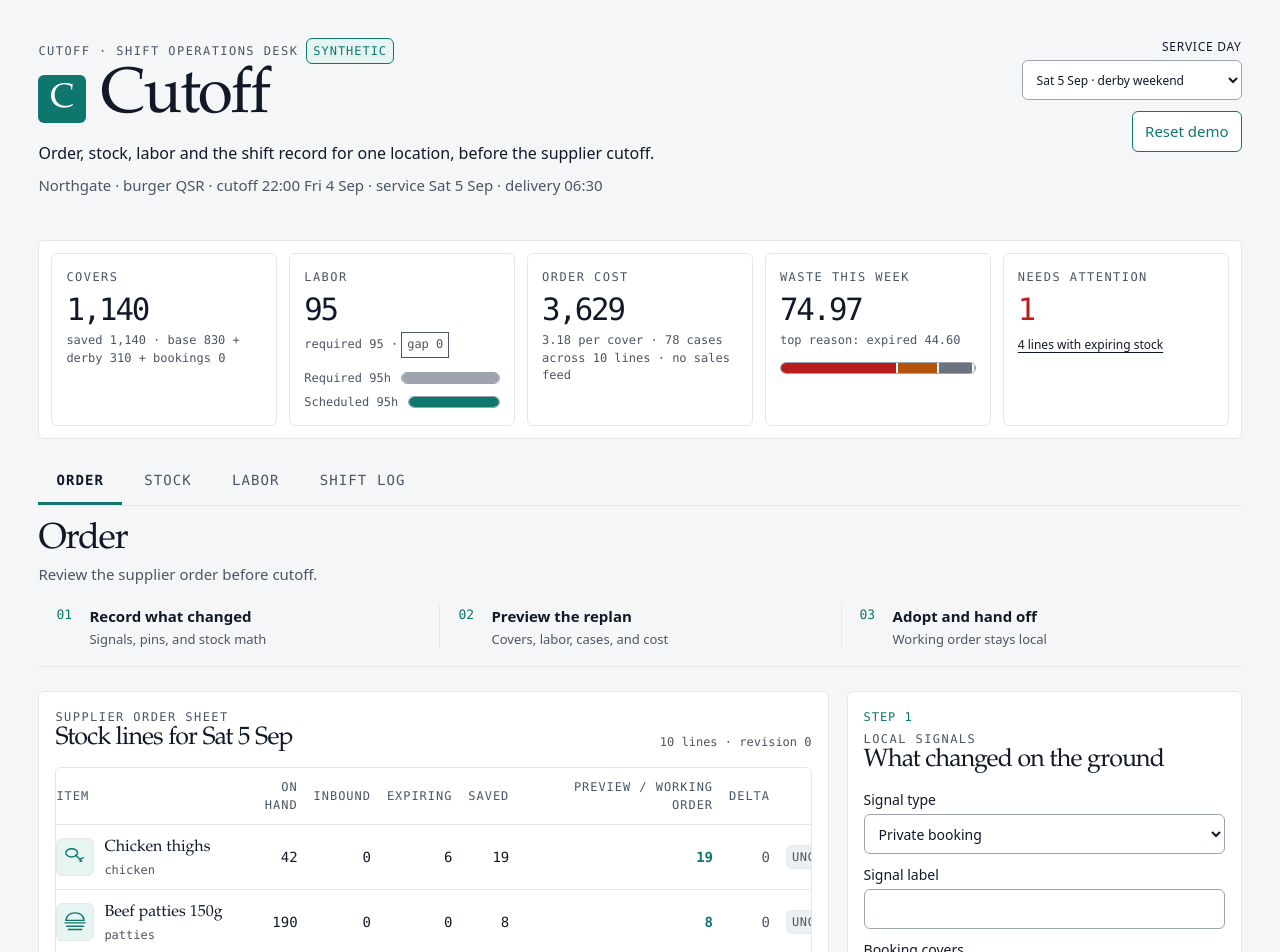
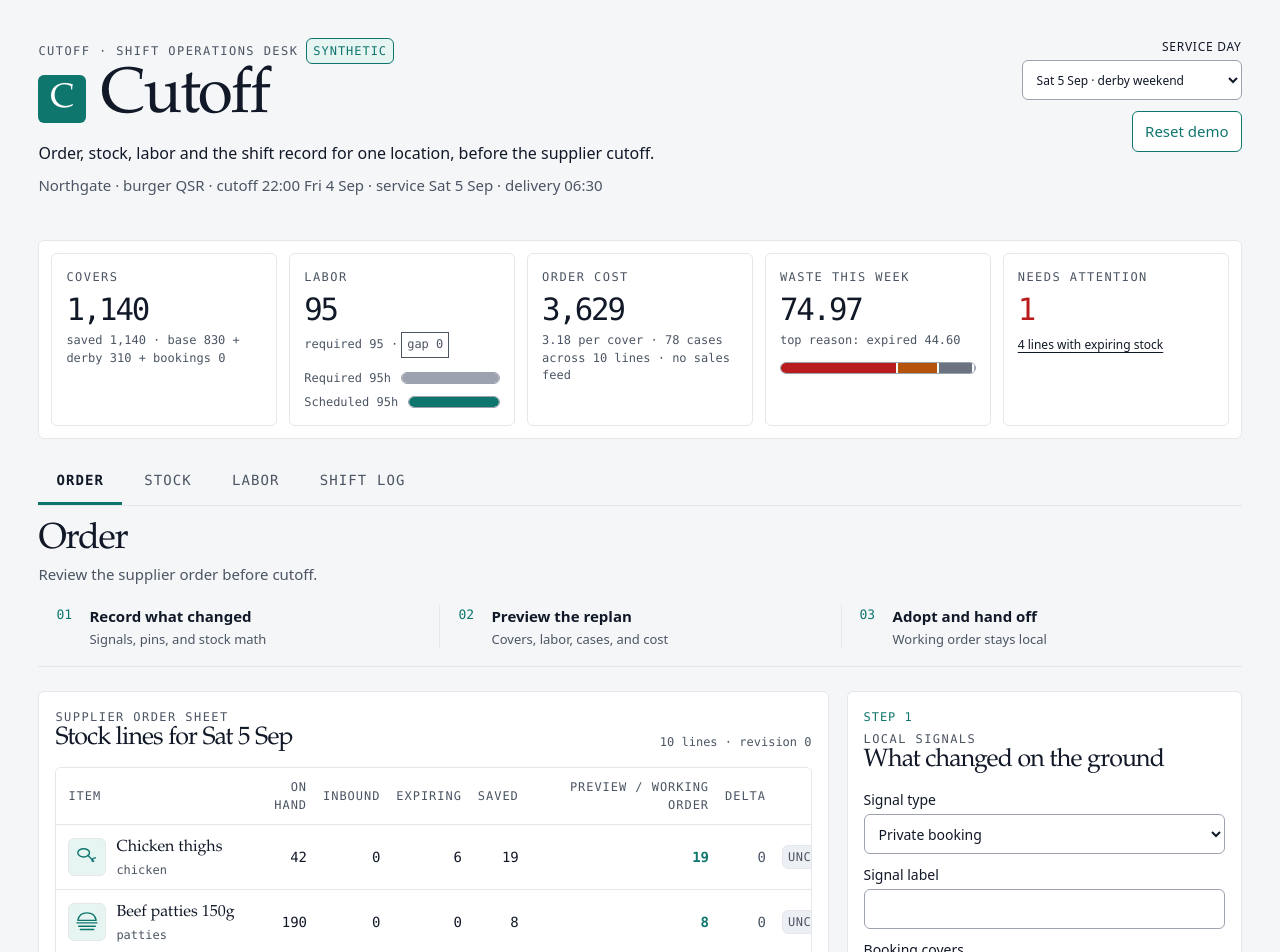
Before and after one commit to rutts29/cutoff-webmcp, a React (Vite) app: page / in a window 1280 px wide. Shown: the top 952 px of the page. Built offline with nearby package versions, Linux system fonts and the light colour scheme.

Commit message:
Fix data table edge spacing

```diff
--- a/src/styles.css
+++ b/src/styles.css
@@ -149,6 +149,14 @@ table { border-collapse: collapse; min-width: 820px; width: 100%; }
 th, td { border-bottom: 1px solid var(--line); padding: 10px 8px; text-align: right; vertical-align: middle; }
 thead th { color: var(--muted); font-family: ui-monospace, "SFMono-Regular", Menlo, monospace; font-size: 12px; font-weight: 500; letter-spacing: 0.08em; text-transform: uppercase; }
 th:first-child, td:first-child { padding-left: 0; text-align: left; }
+.sheet-panel th:first-child,
+.sheet-panel td:first-child,
+.stock-count-panel th:first-child,
+.stock-count-panel td:first-child { padding-left: 12px; }
+.sheet-panel th:last-child,
+.sheet-panel td:last-child,
+.stock-count-panel th:last-child,
+.stock-count-panel td:last-child { padding-right: 12px; }
 tbody tr { cursor: pointer; }
 tbody tr:hover, tbody tr.selected { background: var(--accent-soft); }
 tbody th { font-family: Iowan Old Style, Palatino Linotype, Georgia, serif; font-size: 16px; font-weight: 500; }
```
